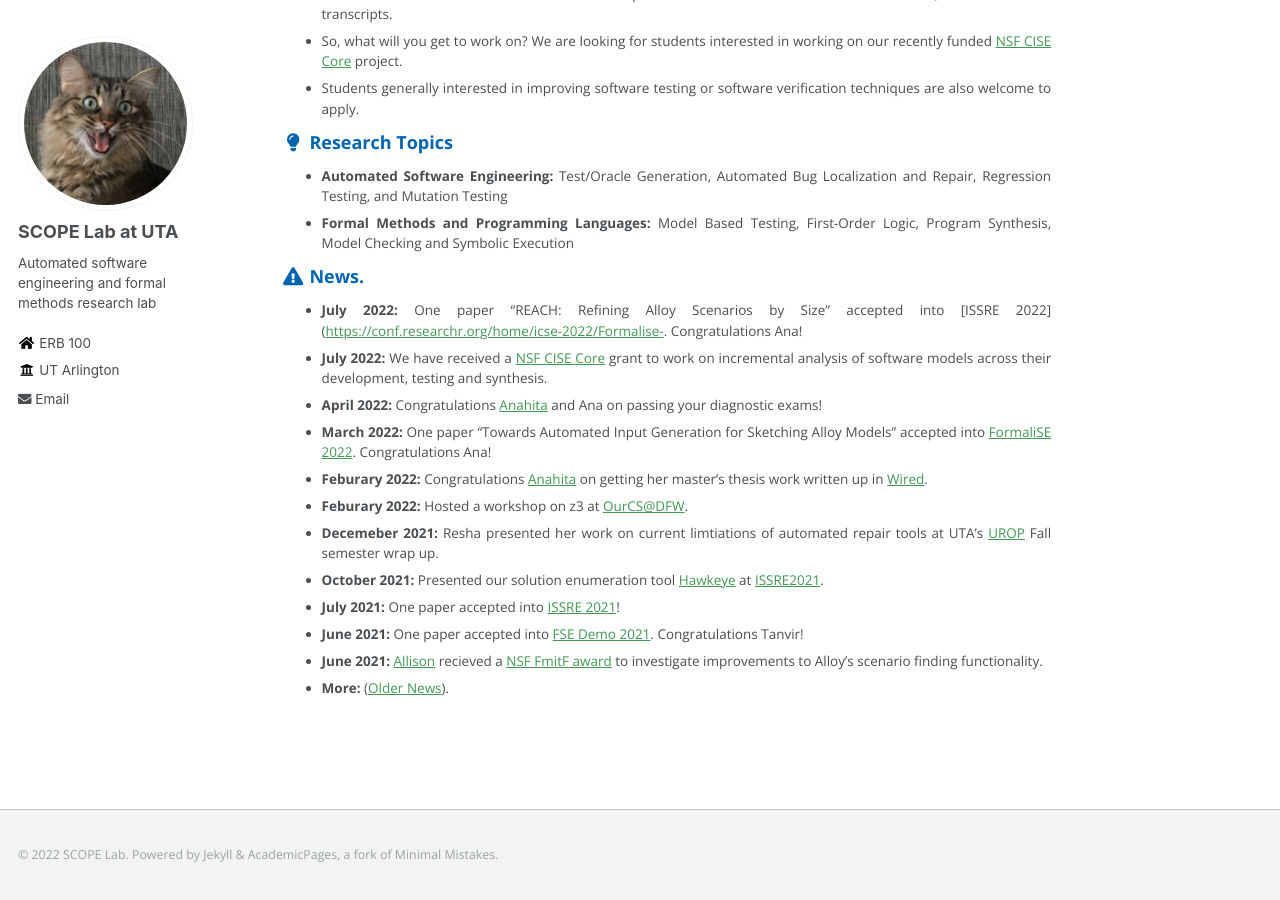
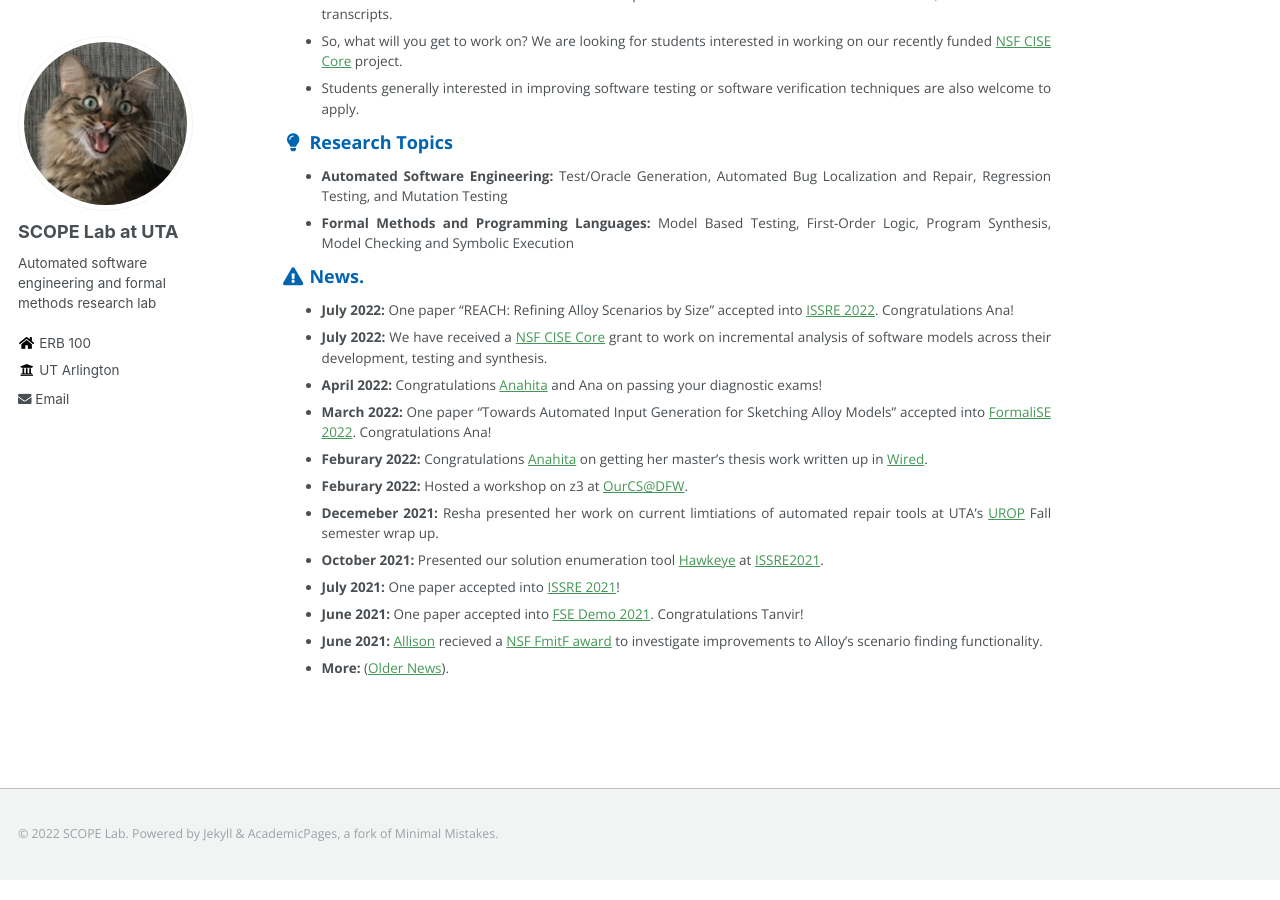
Before and after one commit to SCOPELabUTA/SCOPELabUTA.github.io, a Jekyll site: the page built from _pages/about.md, in a window 1280 px wide and 900 px high, scrolled down 558 px. Built offline with Jekyll 4.4.1, drawn with Linux system fonts in a browser that asks for light colours; part of the change alters nothing that is shown.

Commit message:
Update about.md

```diff
--- a/_pages/about.md
+++ b/_pages/about.md
@@ -31,7 +31,7 @@ Mutation Testing
 Checking and Symbolic Execution
 
 ### <i class="fa fa-fw fa-exclamation-triangle" aria-hidden="true"></i> News.
-* **July 2022:** One paper "REACH: Refining Alloy Scenarios by Size" accepted into [ISSRE 2022]([https://conf.researchr.org/home/icse-2022/Formalise-](https://issre2022.github.io/index.html). Congratulations Ana!
+* **July 2022:** One paper "REACH: Refining Alloy Scenarios by Size" accepted into [ISSRE 2022](https://issre2022.github.io/index.html). Congratulations Ana!
 * **July 2022:** We have received a [NSF CISE Core](https://www.nsf.gov/awardsearch/showAward?AWD_ID=2204536&HistoricalAwards=false) grant to work on incremental analysis of software models across their development, testing and synthesis.
 * **April 2022:** Congratulations [Anahita](https://www.linkedin.com/in/anahita-samadi-2756704b/) and Ana on passing your diagnostic exams!
 * **March 2022:** One paper "Towards Automated Input Generation for Sketching Alloy Models" accepted into [FormaliSE 2022](https://conf.researchr.org/home/icse-2022/Formalise-2022#:~:text=of%20software%20systems.-,Originally%20a%20successful%20satellite%20workshop%20of%20ICSE%2C%20since%202018%20FormaliSE,%2C%20PA%20(or%20online).). Congratulations Ana!
```
